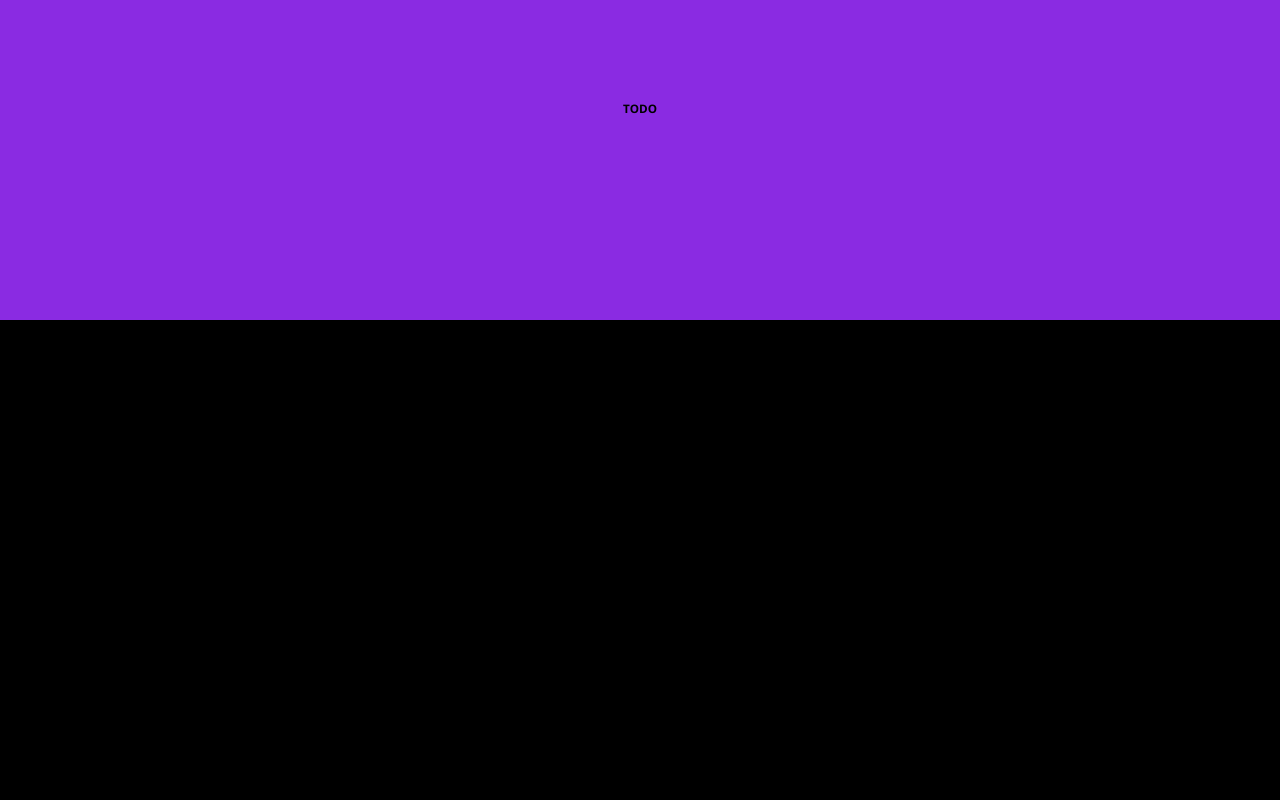
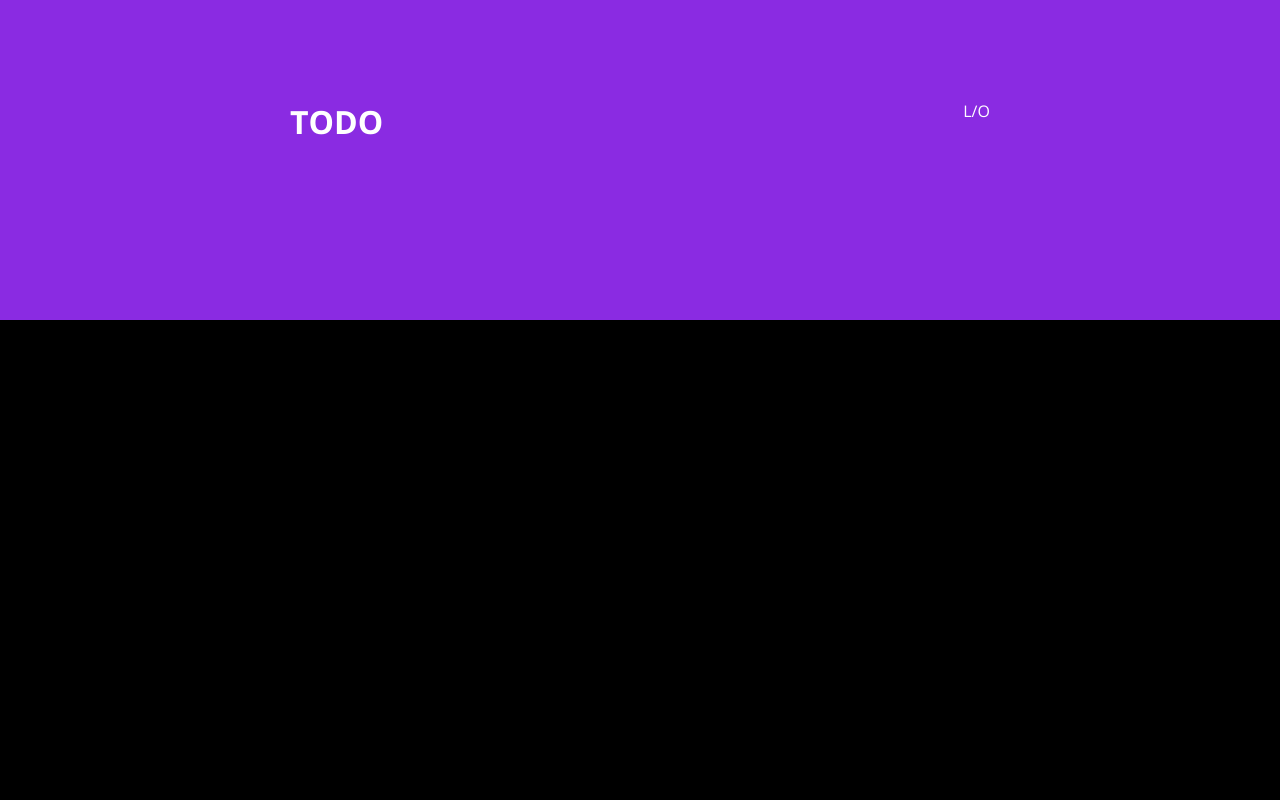
Before and after one commit to FrancoDavid/todo-react, a React (Create React App) app in the folder todo/: page / in a window 1280 px wide. Shown: the top 800 px of the page. Built offline with nearby package versions, Linux system fonts and the light colour scheme.

Commit message:
feat: component header todo

```diff
--- a/todo/src/App.css
+++ b/todo/src/App.css
@@ -18,7 +18,7 @@
 
     display: flex;
     flex-direction: column;
-    align-items: center;
+    /* align-items: center; */
 
     margin: 20px auto;
 }
--- a/todo/src/App.js
+++ b/todo/src/App.js
@@ -1,4 +1,5 @@
 import './App.css';
+import TodoHeader from './components/todo-header/todo-header';
 
 function App() {
   return (
@@ -7,17 +8,15 @@ function App() {
       <section className='App-container--bottom'></section>
 
       <aside className='App-container--middle'>
-          <section>
-              <h1>TODO</h1>
-          </section>
-          <section>
+          <TodoHeader />
+          {/* <section>
               <h1>INPUT</h1>
               <h1>TABLA</h1>
               <h1>OPTIONES</h1>
           </section>
           <section>
             <h1>FOOTER</h1>
-          </section>
+          </section> */}
       </aside>
     </main>
   );
--- /dev/null
+++ b/todo/src/components/todo-header/todo-header.css
@@ -0,0 +1,13 @@
+header {
+    color: white;
+    display: flex;
+    justify-content: space-around;
+}
+
+header h1 {
+    font-size: 2rem;
+}
+
+header span {
+    font-size: 1rem;
+}
--- /dev/null
+++ b/todo/src/components/todo-header/todo-header.jsx
@@ -0,0 +1,12 @@
+import './todo-header.css';
+
+const TodoHeader = () => {
+    return (
+        <header>
+            <h1>TODO</h1>
+            <span>L/O</span>
+        </header>
+    );
+}
+
+export default TodoHeader;
```
